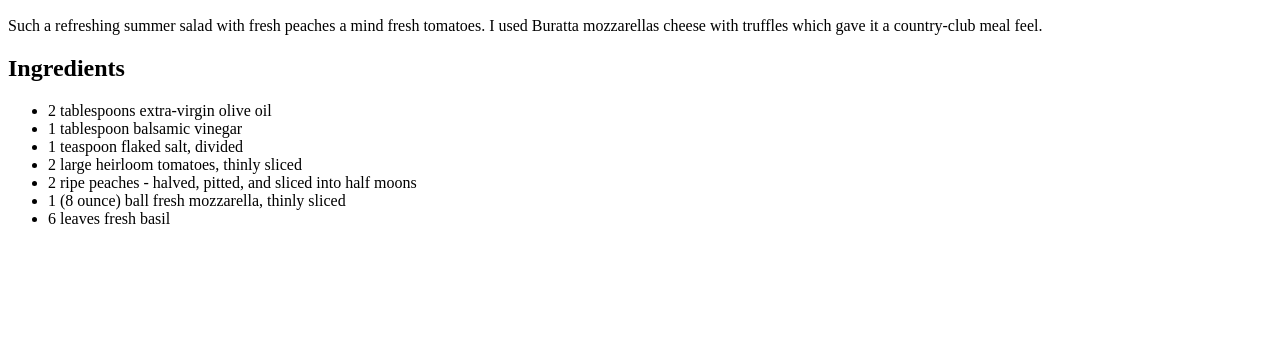
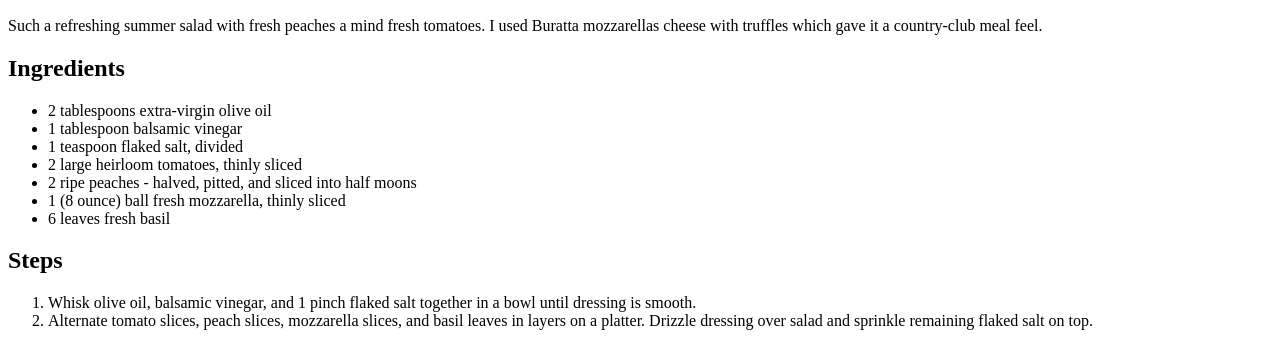
Before and after one commit to funkfreak22/odin-recipes, a plain HTML site: page recipes/caprese.html in a window 1280 px wide. Shown: the part 461-807 px from the top of the page. Drawn offline with Linux system fonts and the light colour scheme.

Commit message:
Add steps to caprese salad

```diff
--- a/recipes/caprese.html
+++ b/recipes/caprese.html
@@ -25,5 +25,13 @@
             <li>1 (8 ounce) ball fresh mozzarella, thinly sliced</li>
             <li>6 leaves fresh basil</li>
         </ul>
+
+        <h2>Steps</h2>
+
+        <ol>
+            <li>Whisk olive oil, balsamic vinegar, and 1 pinch flaked salt together in a bowl until dressing is smooth.</li>
+            <li>Alternate tomato slices, peach slices, mozzarella slices, and basil leaves in layers on a platter.
+                Drizzle dressing over salad and sprinkle remaining flaked salt on top.</li>
+        </ol>
     </body>
 </html>
```
